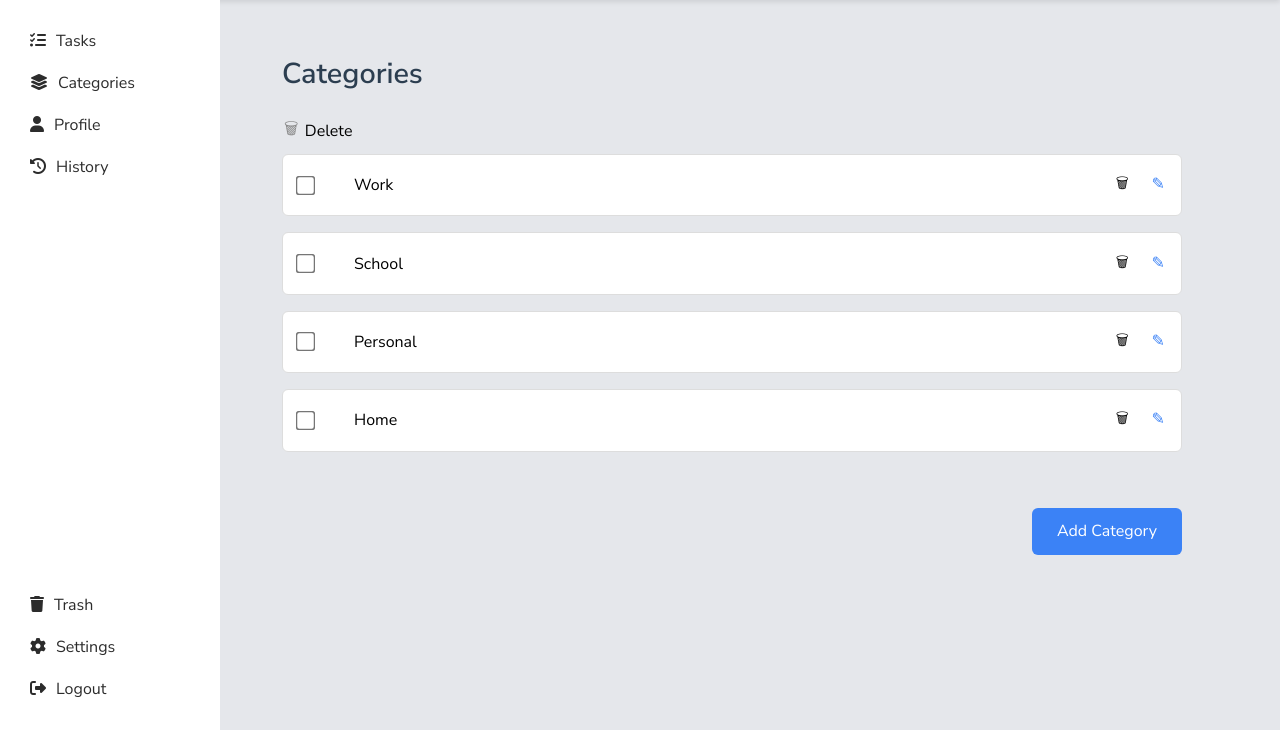
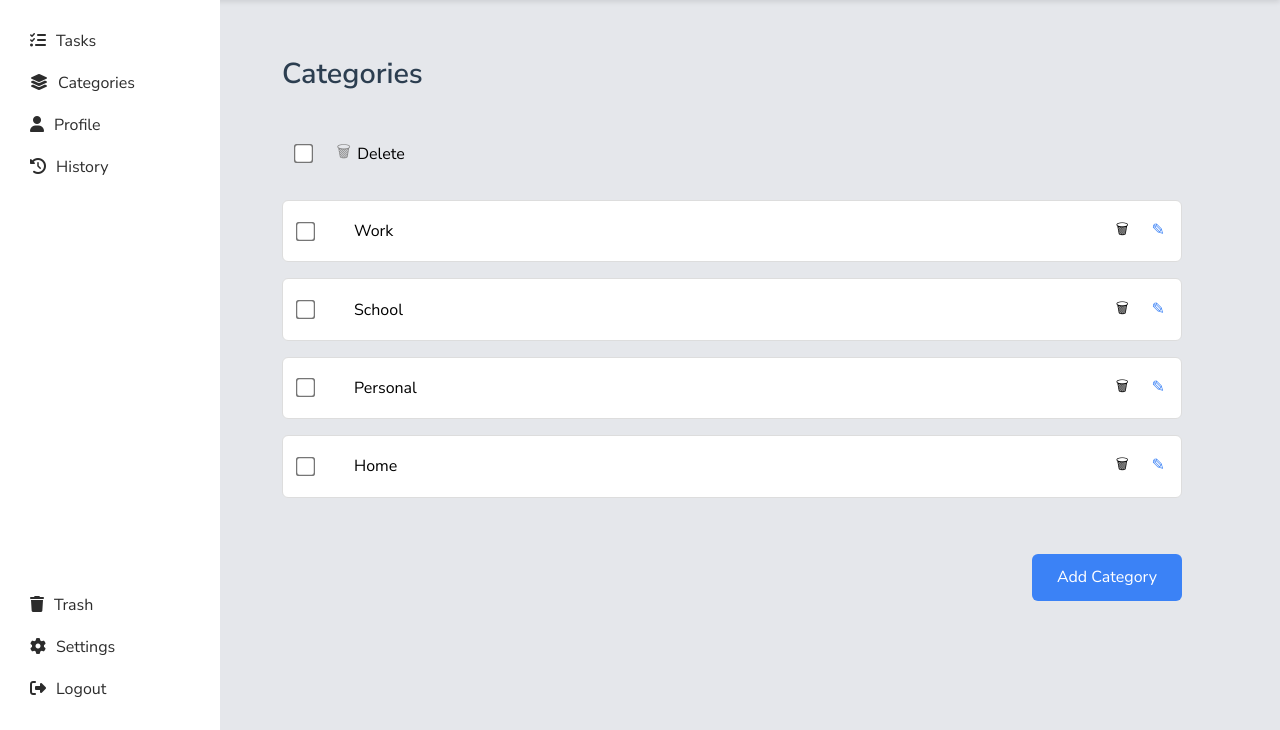
Before and after one commit to Ongea-Tech/OngeaTask, a Flask app: page /categories in a window 1280 px wide. Shown: the part 70-800 px from the top of the page. Run offline with Flask 3, Linux system fonts and the light colour scheme; some web fonts are replaced.

Commit message:
adds checkbox and padding to categories page

```diff
--- a/app/static/styles.css
+++ b/app/static/styles.css
@@ -601,6 +601,7 @@ input[type="checkbox"] {
   font-size: 1rem;
   margin-left: -8px;
   margin-bottom: 10px;
+  padding: 23px;
 }
 
 
--- a/app/templates/categories.html
+++ b/app/templates/categories.html
@@ -4,6 +4,7 @@
 <div class="categories-page">
   <h2 class="categories-title">Categories</h2>
    <div class="delete-header">
+    <input type="checkbox" class="category-checkbox" />
     <span class="delete-icon">&#128465;</span>
     <span class="delete-label">Delete</span>
   </div>
```
